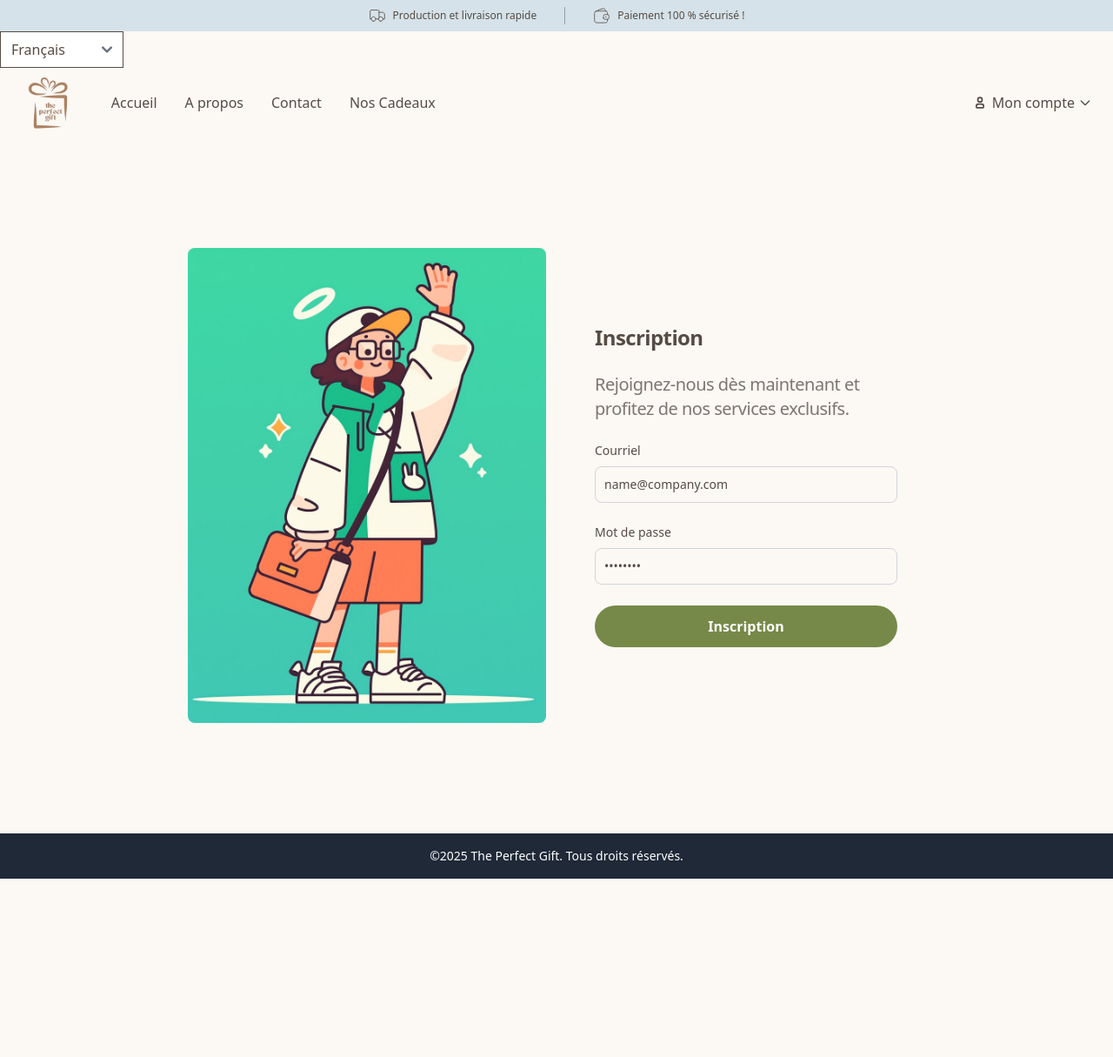
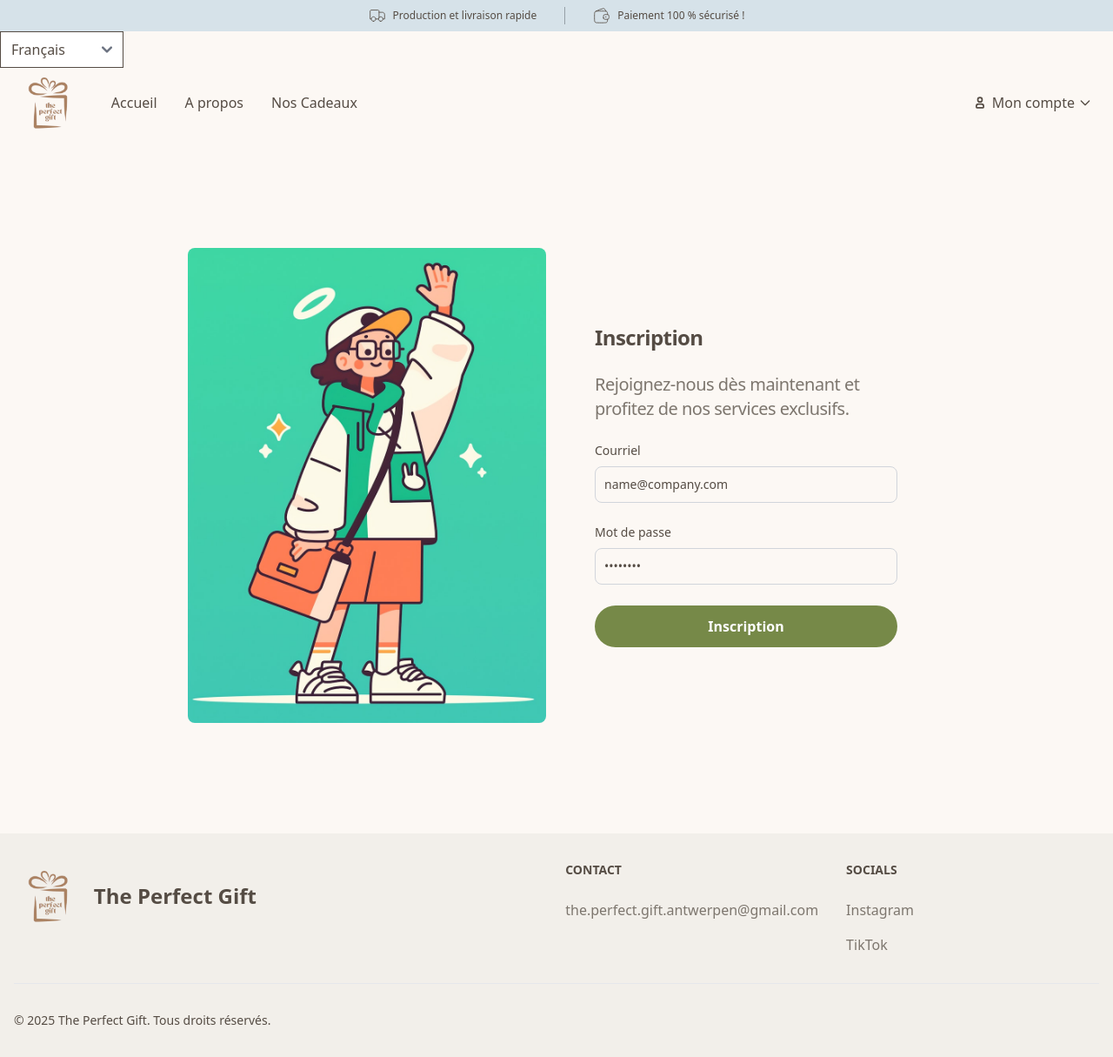
Before and after one commit to TodereanRaul/PerfectGiftPython, a Django app: page /account/signup/ in a window 1280 px wide. Shown: the whole page at 87% size. Before the commit the page ends 1010 px from the top, so only its background shows below. Run offline with Django 5.2, Linux system fonts and the light colour scheme; some libraries are stand-ins or nearby versions.

Commit message:
design footer / commented contact html

```diff
--- a/templates/base.html
+++ b/templates/base.html
@@ -162,7 +162,7 @@
             <ul class="hidden lg:flex items-center justify-start gap-6 md:gap-8 py-3 sm:justify-center">
               <li><a href="{% url 'index' %}" class="flex text-base font-medium hover:text-accent duration-100 ease-in">{% trans "Accueil" %}</a></li>
               <li><a href="{% url 'store:about' %}" class="flex text-base font-medium hover:text-accent duration-100 ease-in">{% trans "A propos" %}</a></li>
-              <li><a href="{% url 'store:contact' %}" class="flex text-base font-medium hover:text-accent duration-100 ease-in">{% trans "Contact" %}</a></li>
+              {% comment %} <li><a href="{% url 'store:contact' %}" class="flex text-base font-medium hover:text-accent duration-100 ease-in">{% trans "Contact" %}</a></li> {% endcomment %}
               <li><a href="{% url 'store:product-list' %}" class="flex text-base font-medium hover:text-accent duration-100 ease-in">{% trans "Nos Cadeaux" %}</a></li>
             </ul>
           </div>
@@ -366,9 +366,9 @@
             <li>
               <a href="{% url 'store:product-list' %}" class="">{%trans "Nos Cadeaux"%}</a>
             </li>
-            <li>
+            {% comment %} <li>
               <a href="{% url 'store:contact' %}" class="">{%trans "Contact"%}</a>
-            </li>
+            </li> {% endcomment %}
           </ul>
         </div>
       </div>
@@ -380,12 +380,44 @@
     </main>
 
     <!-- Footer -->
-    <footer class="bg-gray-800 text-white py-4">
-      <div class="container mx-auto text-center text-sm">
-        &copy;{%trans "2025 The Perfect Gift. Tous droits réservés."%}
+    <footer class="px-4 py-8 bg-[#f2efea]">
+      <div class="mx-auto max-w-screen-xl">
+        <div class="md:flex md:justify-between">
+          <div class="mb-6 md:mb-0">
+            <a href="{% url 'index' %}" class="flex items-center">
+              <img src="{% static 'images/logo-transparent.png' %}" class="mr-3 h-20" alt="{% trans 'La Boutique de Cadeaux' %}" />
+              <span class="self-center text-2xl font-semibold whitespace-nowrap text-primary">{% trans "The Perfect Gift" %}</span>
+            </a>
+          </div>
+          <div class="grid grid-cols-2 gap-8  ">
+            <div>
+              <h2 class="mb-6 text-sm font-semibold uppercase text-primary">{% trans "Contact" %}</h2>
+              <ul class="text-secondary">
+                <li class="mb-4">
+                  <a href="mailto:the.perfect.gift.antwerpen@gmail.com" class="hover:underline">the.perfect.gift.antwerpen@gmail.com</a>
+                </li>
+
+              </ul>
+            </div>
+            <div>
+              <h2 class="mb-6 text-sm font-semibold text-primary uppercase ">{% trans "Socials" %}</h2>
+              <ul class="text-secondary">
+                <li class="mb-4">
+                  <a href="https://www.instagram.com/the.perfect.gift.antwerpen?igsh=MTlobnpmemYyMGU3" class="hover:underline">Instagram</a>
+                </li>
+                <li>
+                  <a href="https://www.tiktok.com/@the.perfect.gift3?_t=ZN-8ue455o8Jss&_r=1" class="hover:underline">TikTok</a>
+                </li>
+              </ul>
+            </div>
+          </div>
+        </div>
+        <hr class="my-6 border-gray-200 sm:mx-auto dark:border-gray-700 lg:my-8" />
+        <div class="sm:flex sm:items-center sm:justify-between">
+          <span class="text-sm  sm:text-center text-primary">&copy; 2025 {% trans "The Perfect Gift. Tous droits réservés." %}</span>
+        </div>
       </div>
     </footer>
-
     <script src="https://cdn.jsdelivr.net/npm/flowbite@3.1.2/dist/flowbite.min.js"></script>
   </body>
 </html>
--- a/theme/static/css/dist/styles.css
+++ b/theme/static/css/dist/styles.css
@@ -1473,6 +1473,10 @@ input[type="range"]::-ms-fill-lower {
   margin-top: 2rem;
 }
 
+.mr-3 {
+  margin-right: 0.75rem;
+}
+
 .block {
   display: block;
 }
@@ -1662,6 +1670,10 @@ input[type="range"]::-ms-fill-lower {
 
 .grid-cols-1 {
   grid-template-columns: repeat(1, minmax(0, 1fr));
+}
+
+.grid-cols-2 {
+  grid-template-columns: repeat(2, minmax(0, 1fr));
 }
 
 .flex-col {
@@ -1748,12 +1766,20 @@ input[type="range"]::-ms-fill-lower {
   place-self: center;
 }
 
+.self-center {
+  align-self: center;
+}
+
 .overflow-hidden {
   overflow: hidden;
 }
 
 .overflow-y-auto {
   overflow-y: auto;
+}
+
+.whitespace-nowrap {
+  white-space: nowrap;
 }
 
 .whitespace-pre-wrap {
@@ -1802,6 +1828,11 @@ input[type="range"]::-ms-fill-lower {
   border-color: rgb(75 85 99 / var(--tw-border-opacity, 1));
 }
 
+.border-gray-200 {
+  --tw-border-opacity: 1;
+  border-color: rgb(229 231 235 / var(--tw-border-opacity, 1));
+}
+
 .bg-\[\#768948\] {
   --tw-bg-opacity: 1;
   background-color: rgb(118 137 72 / var(--tw-bg-opacity, 1));
@@ -1870,6 +1901,11 @@ input[type="range"]::-ms-fill-lower {
 .bg-white {
   --tw-bg-opacity: 1;
   background-color: rgb(255 255 255 / var(--tw-bg-opacity, 1));
+}
+
+.bg-\[\#f2efea\] {
+  --tw-bg-opacity: 1;
+  background-color: rgb(242 239 234 / var(--tw-bg-opacity, 1));
 }
 
 .bg-gradient-to-r {
@@ -2074,6 +2110,10 @@ input[type="range"]::-ms-fill-lower {
   font-weight: 600;
 }
 
+.uppercase {
+  text-transform: uppercase;
+}
+
 .leading-none {
   line-height: 1;
 }
@@ -2317,6 +2381,15 @@ input[type="range"]::-ms-fill-lower {
 }
 
 @media (min-width: 640px) {
+  .sm\:mx-auto {
+    margin-left: auto;
+    margin-right: auto;
+  }
+
+  .sm\:mt-0 {
+    margin-top: 0px;
+  }
+
   .sm\:flex {
     display: flex;
   }
@@ -2333,12 +2410,28 @@ input[type="range"]::-ms-fill-lower {
     justify-content: center;
   }
 
+  .sm\:justify-between {
+    justify-content: space-between;
+  }
+
   .sm\:gap-4 {
     gap: 1rem;
   }
 
+  .sm\:gap-6 {
+    gap: 1.5rem;
+  }
+
   .sm\:p-8 {
     padding: 2rem;
+  }
+
+  .sm\:p-6 {
+    padding: 1.5rem;
+  }
+
+  .sm\:text-center {
+    text-align: center;
   }
 
   .sm\:text-2xl {
@@ -2357,6 +2450,10 @@ input[type="range"]::-ms-fill-lower {
     grid-column: span 2 / span 2;
   }
 
+  .md\:mb-0 {
+    margin-bottom: 0px;
+  }
+
   .md\:block {
     display: block;
   }
@@ -2521,6 +2614,11 @@ input[type="range"]::-ms-fill-lower {
     grid-column: span 7 / span 7;
   }
 
+  .lg\:my-8 {
+    margin-top: 2rem;
+    margin-bottom: 2rem;
+  }
+
   .lg\:mb-8 {
     margin-bottom: 2rem;
   }
```
Also changed, not shown: other parts of theme/static/css/dist/styles.css (+64 -5 lines), db.sqlite3, locale/en/LC_MESSAGES/django.po, locale/fr/LC_MESSAGES/django.po, locale/nl/LC_MESSAGES/django.po.
